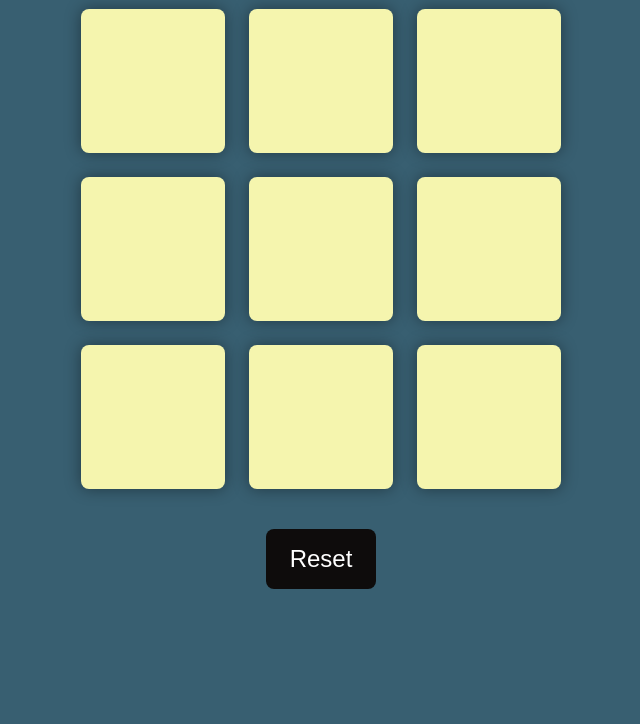
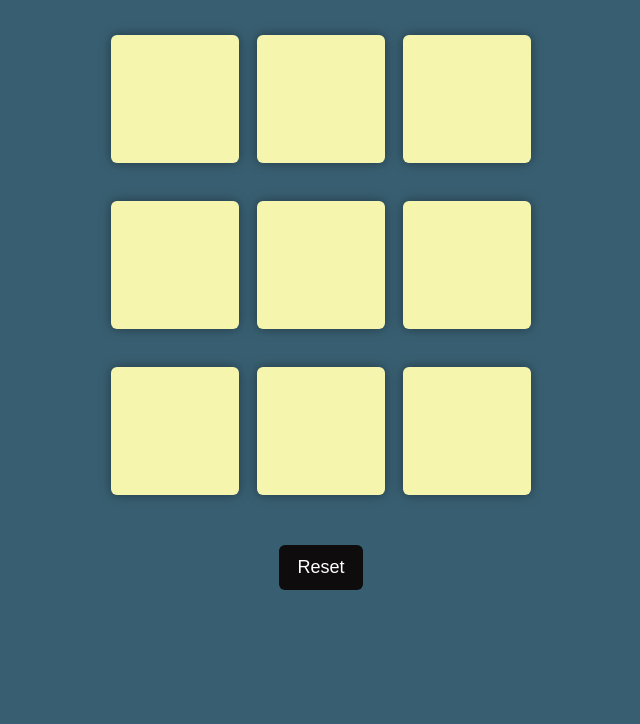
Before and after one commit to Mamun128169/Tic-Tac-Toe, a plain HTML site: page index.html in a window 1280 px wide. Shown: the part 76-800 px from the top of the page, without its empty margins (319-959 px from the left). Drawn offline with Linux system fonts and the light colour scheme.

Commit message:
add responsive ness using css media queries

```diff
--- a/app.js
+++ b/app.js
@@ -61,7 +61,7 @@ const checkWinner = () => {
     let pos3Val = boxes[c].innerText;
 
     if (pos1Val !== "" && pos1Val === pos2Val && pos2Val === pos3Val) {
-      console.log("winner!", pos1Val);
+      // console.log("winner!", pos1Val);
       disabledBoxes();
       showWinner(pos1Val);
       return true;
--- a/index.html
+++ b/index.html
@@ -16,6 +16,7 @@
         <button id="new-game">New Game</button>
       </div>
       <h1>Tic Tac Toe</h1>
+      <div class="upper-container">
         <div class="container">
           <div class="game">
             <button class="box"></button>
@@ -29,6 +30,7 @@
             <button class="box"></button>
           </div>
         </div>
+      </div>
       <button id="reset-btn">Reset</button>
     </main>
   </body>
--- a/style.css
+++ b/style.css
@@ -13,6 +13,12 @@ body {
   text-align: center;
 }
 
+.upper-container {
+  display: flex;
+  justify-content: center;
+  align-items: center;
+}
+
 .container {
   height: 70vh;
   display: flex;
@@ -24,6 +30,7 @@ h1 {
   margin-top: 0.5rem;
   color: white;
   text-decoration: underline;
+  font-size: 4rem;
 }
 
 .game {
@@ -68,6 +75,7 @@ h1 {
   justify-content: center;
   align-items: center;
   gap: 3rem;
+  padding: 0.8rem;
 }
 
 .msg-container button {
@@ -90,3 +98,51 @@ h1 {
 .hide {
   display: none;
 }
+
+/* Queries for Responsive */
+@media only screen and (max-width: 600px) {
+  html {
+    font-size: 10px;
+  }
+
+  .box {
+    width: 12vmin;
+    height: 12vmin;
+    font-size: 8vmin;
+  }
+
+  .container {
+    height: 60vh;
+    width: 50vmin;
+  }
+}
+
+@media only screen and (min-width: 768px) {
+  html {
+    font-size: 12px;
+  }
+
+  .box {
+    width: 15vmin;
+    height: 15vmin;
+    font-size: 9vmin;
+  }
+  #reset-btn {
+    margin-bottom: 0.5vmin;
+  }
+}
+
+@media only screen and (min-width: 992px) {
+  html {
+    font-size: 12px;
+  }
+
+  .box {
+    width: 16vmin;
+    height: 16vmin;
+    font-size: 10vmin;
+  }
+  #reset-btn {
+    margin-bottom: 0.5vmin;
+  }
+}
```
Lines whose indentation alone changed are shown as unchanged.
